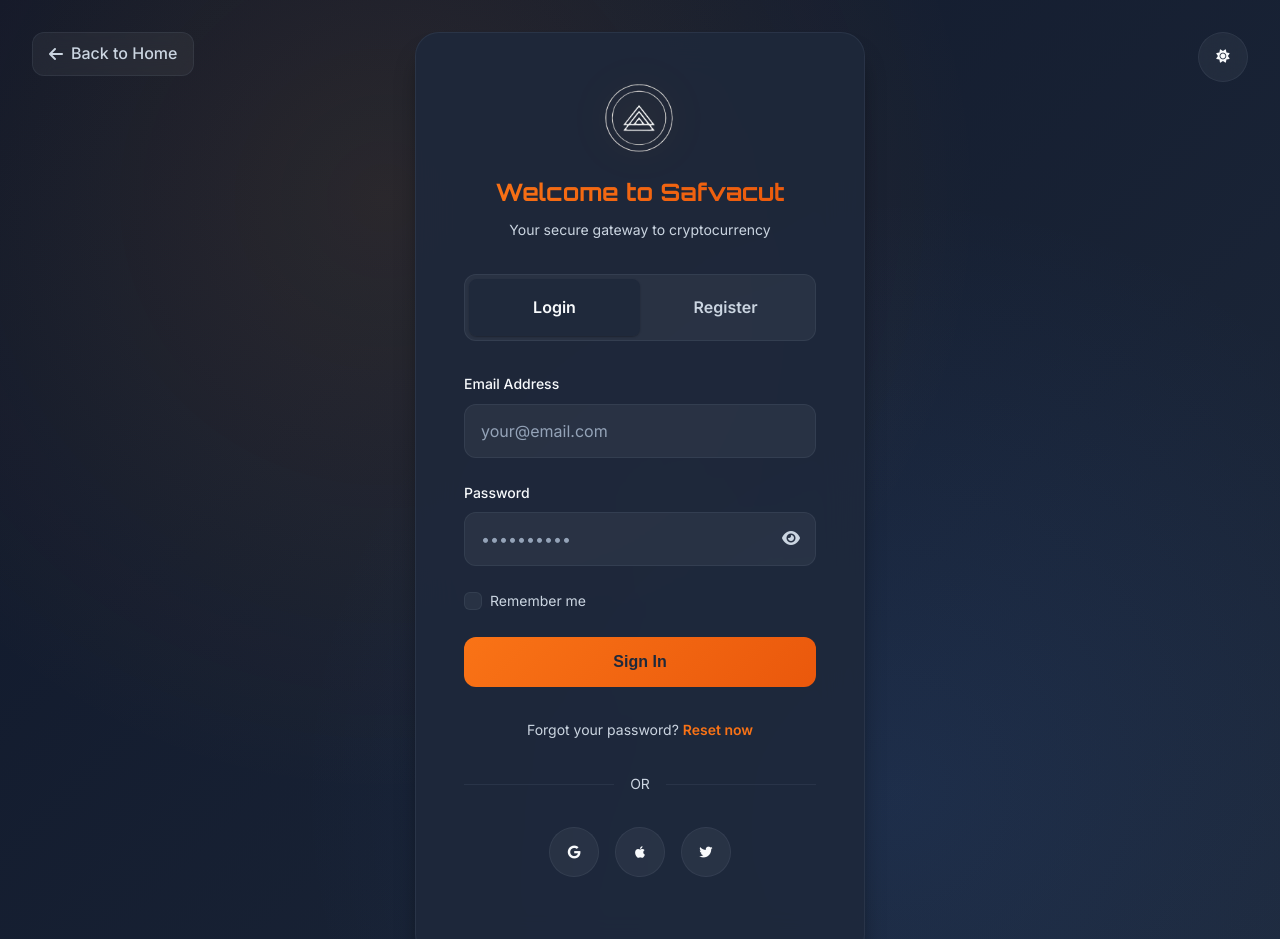
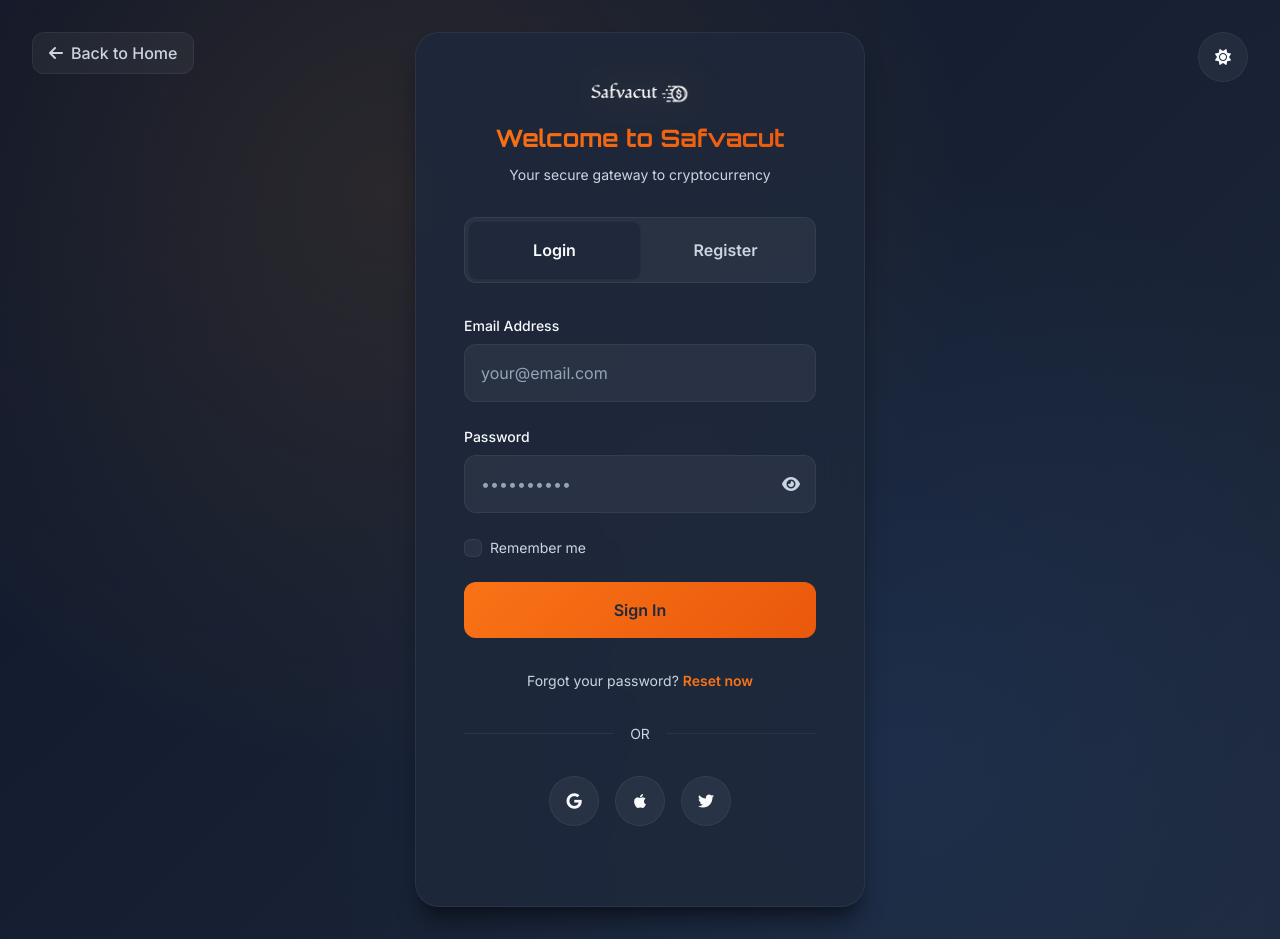
Before and after one commit to XAGASKII101/Safvacut-Web-Wallet, a plain HTML site: page auth.html in a window 1280 px wide. Shown: the top 939 px of the page. Drawn offline with nearby package versions, Linux system fonts and the light colour scheme; some packages are replaced by stand-ins of ours; no server answers; a script that the page names is missing.

Commit message:
Update auth.html

```diff
--- a/auth.html
+++ b/auth.html
@@ -40,13 +40,13 @@
 
     // Firebase configuration
     const firebaseConfig = {
-      apiKey: "AIzaSyBxxxxxxxxxxxxxxxxxxxxxxxxxxxxxxx",
-      authDomain: "safvacut-crypto.firebaseapp.com",
-      projectId: "safvacut-crypto",
-      storageBucket: "safvacut-crypto.appspot.com",
-      messagingSenderId: "123456789012",
-      appId: "1:123456789012:web:abcdefghijklmnopqr",
-      measurementId: "G-XXXXXXXXXX"
+      apiKey: "AIzaSyD6enbTO-nNYVyrNLRP-Av6ghguL3--Nvw",
+      authDomain: "safvacut-web-wallet.firebaseapp.com",
+      projectId: "safvacut-web-wallet",
+      storageBucket: "safvacut-web-wallet.appspot.com",
+      messagingSenderId: "976916444641",
+      appId: "1:976916444641:web:4c6a6ad09c43a7ccda0ea0",
+      measurementId: "G-0QCL2TQCB6"
     };
 
     // Initialize Firebase
@@ -87,6 +87,60 @@
     };
   </script>
 
+  <script src="https://cdn.tailwindcss.com"></script>
+  <script>
+    tailwind.config = {
+      darkMode: 'class',
+      theme: {
+        extend: {
+          colors: {
+            primary: {
+              50: '#fff7ed', 100: '#ffedd5', 200: '#fed7aa', 300: '#fdba74', 400: '#fb923c',
+              500: '#f97316', 600: '#ea580c', 700: '#c2410c', 800: '#9a3412', 900: '#7c2d12',
+            },
+          },
+          animation: {
+            'float': 'float 6s ease-in-out infinite',
+            'glow': 'glow 2s ease-in-out infinite alternate',
+            'pulse-slow': 'pulse 3s cubic-bezier(0.4, 0, 0.6, 1) infinite',
+            'fade-in': 'fadeIn 0.5s ease-out',
+            'slide-up': 'slideUp 0.5s ease-out',
+            'bounce-in': 'bounceIn 0.6s ease-out',
+          },
+          keyframes: {
+            float: {
+              '0%, 100%': { transform: 'translateY(0px) rotate(0deg)' },
+              '50%': { transform: 'translateY(-20px) rotate(180deg)' }
+            },
+            glow: {
+              'from': { boxShadow: '0 0 30px rgba(247, 147, 30, 0.3)' },
+              'to': { boxShadow: '0 0 40px rgba(247, 147, 30, 0.6)' }
+            },
+            fadeIn: {
+              'from': { opacity: '0' },
+              'to': { opacity: '1' }
+            },
+            slideUp: {
+              'from': { transform: 'translateY(20px)', opacity: '0' },
+              'to': { transform: 'translateY(0)', opacity: '1' }
+            },
+            bounceIn: {
+              '0%': { transform: 'scale(0.3)', opacity: '0' },
+              '50%': { transform: 'scale(1.05)' },
+              '70%': { transform: 'scale(0.9)' },
+              '100%': { transform: 'scale(1)', opacity: '1' }
+            },
+          }
+        }
+      }
+    }
+  </script>
+  <link rel="preconnect" href="https://fonts.googleapis.com">
+  <link rel="preconnect" href="https://fonts.gstatic.com" crossorigin>
+  <link
+    href="https://fonts.googleapis.com/css2?family=Inter:wght@300;400;500;600;700;800&family=Orbitron:wght@400;500;600;700;800&display=swap"
+    rel="stylesheet">
+  <script src="https://cdn.jsdelivr.net/npm/sweetalert2@11"></script>
   <style>
     /* CSS Custom Properties for Theme Management */
     :root {
@@ -204,7 +258,6 @@
 
       --gradient-bg: linear-gradient(135deg, var(--bg-primary) 0%, var(--bg-secondary) 100%);
     }
-
 
     /* Reset and Base Styles */
     *,
@@ -837,7 +890,7 @@
 
     <div class="auth-card animate-slide-up">
       <div class="auth-header">
-        <img src="mainl-logo.png" alt="Safvacut Logo" class="auth-logo">
+        <img src="logo.png" alt="Safvacut Logo" class="auth-logo">
         <style>
           .auth-logo {
             width: 100px;
```
Lines whose indentation alone changed are shown as unchanged.
